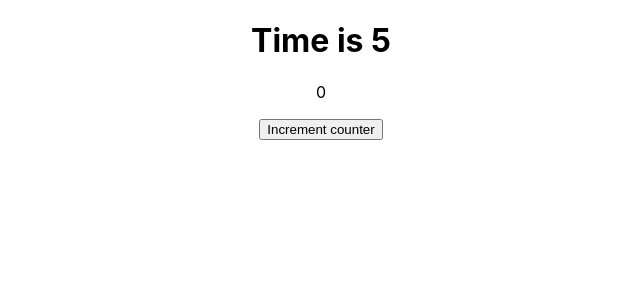
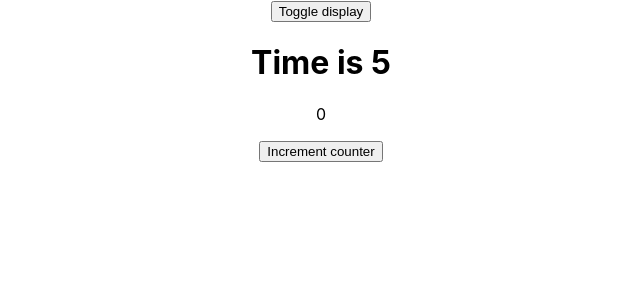
Before and after one commit to vkleer/react-app, a React (Create React App) app in the folder my-app/: page / in a window 1280 px wide. Shown: the top 300 px of the page, without its empty margins (319-959 px from the left). Built offline with nearby package versions, Linux system fonts and the light colour scheme.

Commit message:
Create toggle button for UseEffectCounter component

```diff
--- a/my-app/src/App.js
+++ b/my-app/src/App.js
@@ -22,6 +22,7 @@ import ControlledFormHooks from './components/ControlledFormHooks';
 import UseStateWithArrays from './components/UseStateWithArrays';
 import UseStateWithObjects from './components/UseStateWithObjects';
 import UseEffectCounter from './components/UseEffectCounter';
+import UseEffectCounterContainer from './components/UseEffectCounterContainer';
 
 function App() {
   return (
@@ -47,7 +48,8 @@ function App() {
       {/* <ControlledFormHooks /> */}
       {/* <UseStateWithArrays /> */}
       {/* <UseStateWithObjects /> */}
-      <UseEffectCounter />
+      {/* <UseEffectCounter /> */}
+      <UseEffectCounterContainer />
     </div>
   );
 }
--- a/my-app/src/components/UseEffectCounter.js
+++ b/my-app/src/components/UseEffectCounter.js
@@ -11,12 +11,15 @@ function UseEffectCounter() {
     useEffect(() => {
         console.log('Creating timer');
         const interval = setInterval(() => {
+            console.log('Interval executed');
             setTime(time => time + 1)
         }, 1000);
         return () => {
+            console.log('Clearing interval');
             clearInterval(interval);
         }
     }, []);
+
   return (
     <div>
         <h1>Time is {time}</h1>
--- /dev/null
+++ b/my-app/src/components/UseEffectCounterContainer.js
@@ -0,0 +1,18 @@
+import React, {useState} from 'react'
+import UseEffectCounter from './UseEffectCounter';
+
+function UseEffectCounterContainer() {
+    const [display, setDisplay] = useState(true);
+  return (
+    <div>
+        <button onClick={() => {
+            setDisplay(!display);
+        }}>
+            Toggle display
+        </button>
+        {display && <UseEffectCounter />}
+    </div>
+  )
+}
+
+export default UseEffectCounterContainer
```
